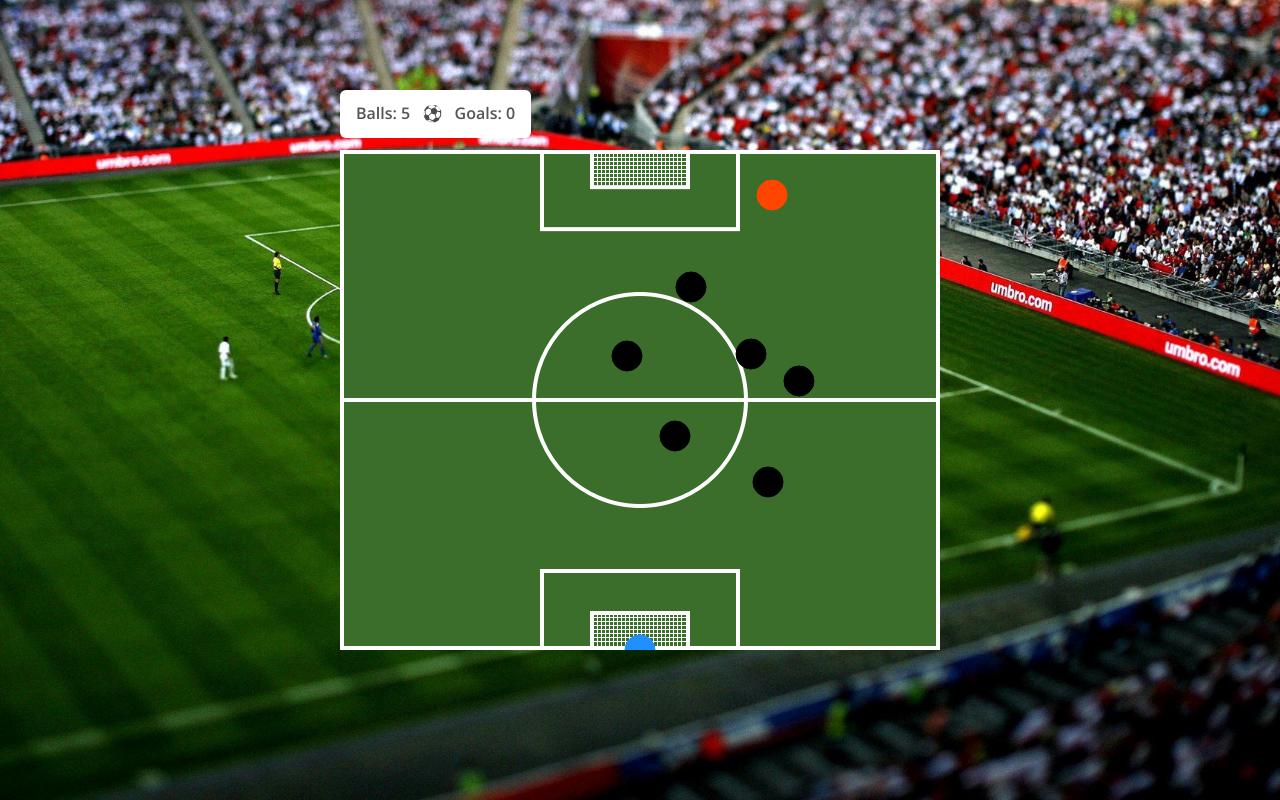
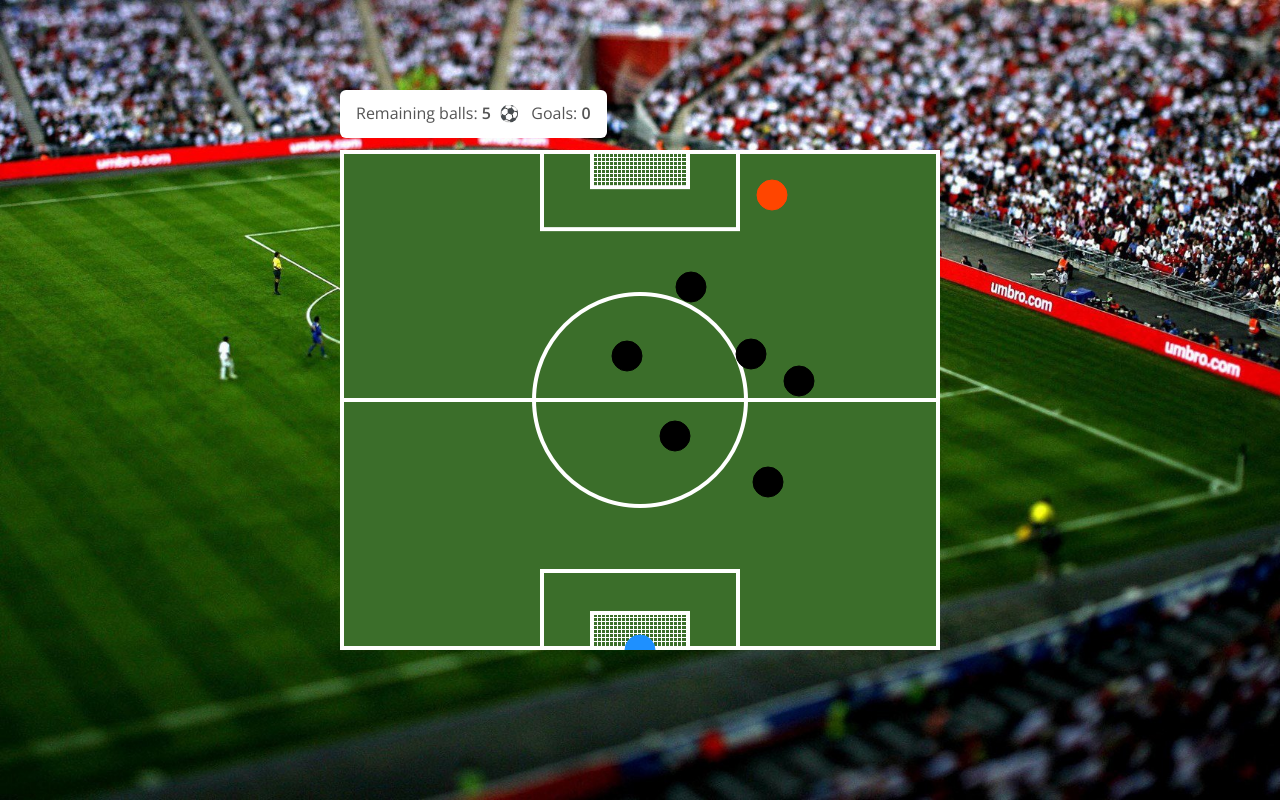
Before and after one commit to educortada/Football-Kicks, a plain HTML site: page index.html in a window 1280 px wide. Both pictures are taken after a click on the button "START GAME". Drawn offline with nearby package versions, Linux system fonts and the light colour scheme.

Commit message:
style score

```diff
--- a/css/style.css
+++ b/css/style.css
@@ -118,11 +118,14 @@ button:hover{
 
 .balls, .goals{
   display: inline-block;
+}
+
+.scored-goals, .remaining-balls{
   font-weight: 600;
 }
 
 .remaining-balls{
-  margin-right: 0.5rem;
+  margin-right: 0.25rem;
 }
 
 .goals{
--- a/js/main.js
+++ b/js/main.js
@@ -41,7 +41,7 @@ const main = () => {
     buildDom(`
       <section class="game-screen">
         <header>
-          <div class="balls">Balls: <span class="remaining-balls"></span>
+          <div class="balls">Remaining balls: <span class="remaining-balls"></span>
             <span role="image" aria-label="soccer">⚽</span>
           </div>
           <div class="goals">Goals: <span class="scored-goals"></span></div>
@@ -127,7 +127,7 @@ const main = () => {
   const buildWinScreen = (score) => {
     buildDom(
       `<section class="win-screen">
-        <h1>You scored <span class="scored-goals"></span> goal!!!</h1>
+        <h1>You scored <span class="scored-goals"></span> goals!!!</h1>
         <h3>Congratulations!
           <span role="image" aria-label="clap">👏🏼</span>
           <span role="image" aria-label="trophy">🏆</span>
```
